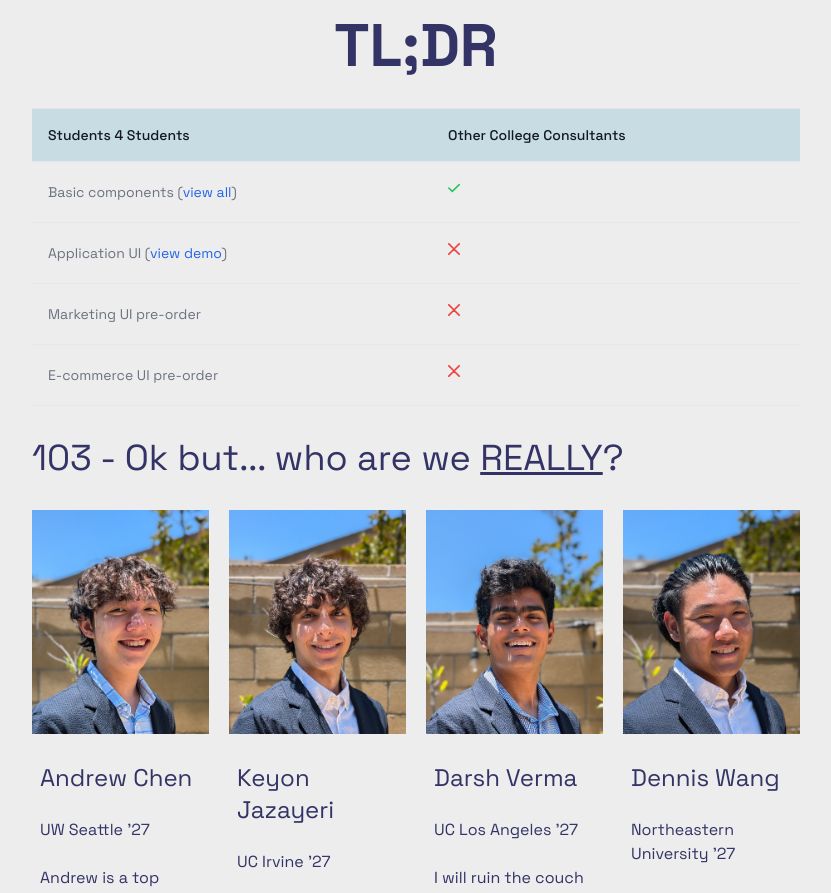
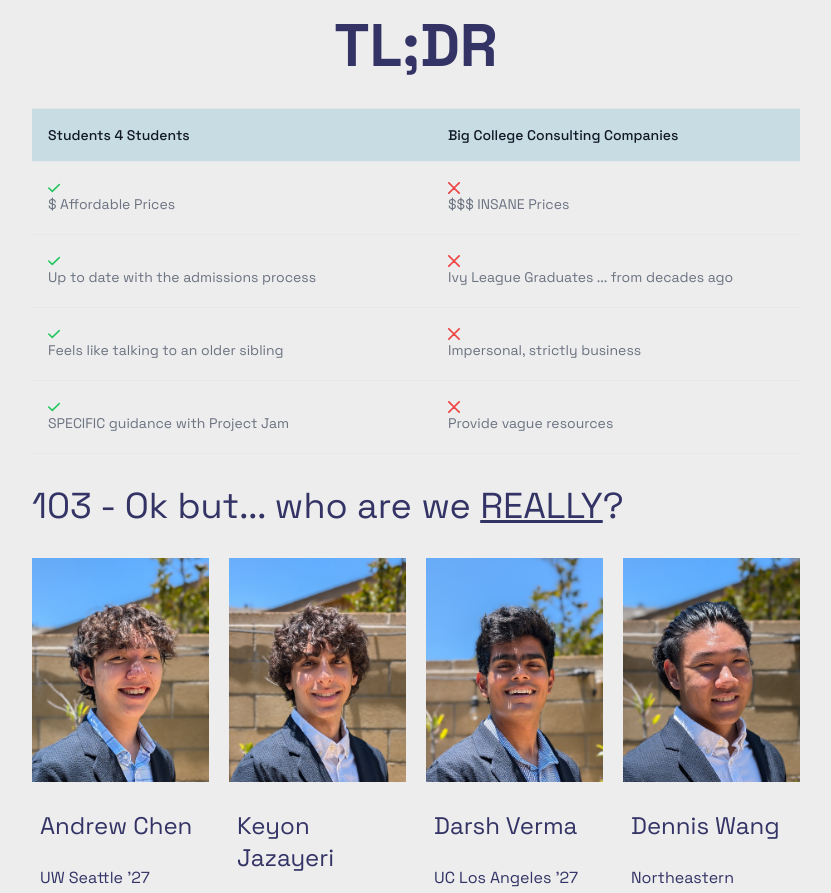
Before and after one commit to denniwang/s4s-website, a Next.js app: page /en/about in a window 1280 px wide. Shown: the part 1120-2013 px from the top of the page, without its empty margins (224-1055 px from the left). Built offline with nearby package versions, Linux system fonts and the light colour scheme.

Commit message:
text to table

```diff
--- a/src/app/[locale]/about/page.tsx
+++ b/src/app/[locale]/about/page.tsx
@@ -32,24 +32,16 @@ export default function About() {
       desc: 'Dennis is a CS + Business major at NEU, he loves to play tennis and participate in hackathons. He aspires to be retired by 30'
     }
   ]
-
   function Table() {
     return (
       <div id='detailed-pricing' className='w-full overflow-x-auto'>
         <div className='min-w-max overflow-hidden'>
           <div className='grid grid-cols-2 gap-x-16 border-b border-t border-gray-200 bg-background-secondary p-4 text-sm font-medium text-gray-900 dark:border-gray-700 dark:text-white'>
             <div className='flex items-center'>Students 4 Students</div>
-            <div>Other College Consultants</div>
+            <div>Big College Consulting Companies</div>
           </div>
           <div className='grid grid-cols-2 gap-x-16 border-b border-gray-200 px-4 py-5 text-sm text-gray-700 dark:border-gray-700'>
             <div className='text-gray-500 dark:text-gray-400'>
-              Basic components (
-              <a href='#' className='text-blue-600 hover:underline'>
-                view all
-              </a>
-              )
-            </div>
-            <div>
               <svg
                 className='h-3 w-3 text-green-500'
                 aria-hidden='true'
@@ -65,17 +57,9 @@ export default function About() {
                   d='M1 5.917 5.724 10.5 15 1.5'
                 />
               </svg>
+              $ Affordable Prices
             </div>
-          </div>
-          <div className='grid grid-cols-2 gap-x-16 border-b border-gray-200 px-4 py-5 text-sm text-gray-700 dark:border-gray-700'>
             <div className='text-gray-500 dark:text-gray-400'>
-              Application UI (
-              <a href='#' className='text-blue-600 hover:underline'>
-                view demo
-              </a>
-              )
-            </div>
-            <div>
               <svg
                 className='h-3 w-3 text-red-500'
                 aria-hidden='true'
@@ -91,13 +75,29 @@ export default function About() {
                   d='m1 1 6 6m0 0 6 6M7 7l6-6M7 7l-6 6'
                 />
               </svg>
+              $$$ INSANE Prices
             </div>
           </div>
           <div className='grid grid-cols-2 gap-x-16 border-b border-gray-200 px-4 py-5 text-sm text-gray-700 dark:border-gray-700'>
             <div className='text-gray-500 dark:text-gray-400'>
-              Marketing UI pre-order
+              <svg
+                className='h-3 w-3 text-green-500'
+                aria-hidden='true'
+                xmlns='http://www.w3.org/2000/svg'
+                fill='none'
+                viewBox='0 0 16 12'
+              >
+                <path
+                  stroke='currentColor'
+                  stroke-linecap='round'
+                  stroke-linejoin='round'
+                  stroke-width='2'
+                  d='M1 5.917 5.724 10.5 15 1.5'
+                />
+              </svg>
+              Up to date with the admissions process
             </div>
-            <div>
+            <div className='text-gray-500 dark:text-gray-400'>
               <svg
                 className='h-3 w-3 text-red-500'
                 aria-hidden='true'
@@ -113,13 +113,29 @@ export default function About() {
                   d='m1 1 6 6m0 0 6 6M7 7l6-6M7 7l-6 6'
                 />
               </svg>
+              Ivy League Graduates ... from decades ago
             </div>
           </div>
           <div className='grid grid-cols-2 gap-x-16 border-b border-gray-200 px-4 py-5 text-sm text-gray-700 dark:border-gray-700'>
             <div className='text-gray-500 dark:text-gray-400'>
-              E-commerce UI pre-order
+              <svg
+                className='h-3 w-3 text-green-500'
+                aria-hidden='true'
+                xmlns='http://www.w3.org/2000/svg'
+                fill='none'
+                viewBox='0 0 16 12'
+              >
+                <path
+                  stroke='currentColor'
+                  stroke-linecap='round'
+                  stroke-linejoin='round'
+                  stroke-width='2'
+                  d='M1 5.917 5.724 10.5 15 1.5'
+                />
+              </svg>
+              Feels like talking to an older sibling
             </div>
-            <div>
+            <div className='text-gray-500 dark:text-gray-400'>
               <svg
                 className='h-3 w-3 text-red-500'
                 aria-hidden='true'
@@ -135,6 +151,45 @@ export default function About() {
                   d='m1 1 6 6m0 0 6 6M7 7l6-6M7 7l-6 6'
                 />
               </svg>
+              Impersonal, strictly business
+            </div>
+          </div>
+          <div className='grid grid-cols-2 gap-x-16 border-b border-gray-200 px-4 py-5 text-sm text-gray-700 dark:border-gray-700'>
+            <div className='text-gray-500 dark:text-gray-400'>
+              <svg
+                className='h-3 w-3 text-green-500'
+                aria-hidden='true'
+                xmlns='http://www.w3.org/2000/svg'
+                fill='none'
+                viewBox='0 0 16 12'
+              >
+                <path
+                  stroke='currentColor'
+                  stroke-linecap='round'
+                  stroke-linejoin='round'
+                  stroke-width='2'
+                  d='M1 5.917 5.724 10.5 15 1.5'
+                />
+              </svg>
+              SPECIFIC guidance with Project Jam
+            </div>
+            <div className='text-gray-500 dark:text-gray-400'>
+              <svg
+                className='h-3 w-3 text-red-500'
+                aria-hidden='true'
+                xmlns='http://www.w3.org/2000/svg'
+                fill='none'
+                viewBox='0 0 14 14'
+              >
+                <path
+                  stroke='currentColor'
+                  stroke-linecap='round'
+                  stroke-linejoin='round'
+                  stroke-width='2'
+                  d='m1 1 6 6m0 0 6 6M7 7l6-6M7 7l-6 6'
+                />
+              </svg>
+              Provide vague resources
             </div>
           </div>
         </div>
@@ -180,10 +235,11 @@ export default function About() {
             <p className=''>
               Students4Students was founded by four college students with the
               goal of helping high schoolers get into their dream colleges. We
-              understand that college admissions are tough—we&quot;ve experienced it
-              ourselves—which is why we&quot;re committed to helping applicants
-              perfect the process. Ther are many different factors that can
-              impact your admission, and we&quot;re here to help you ace them all.
+              understand that college admissions are tough—we&quot;ve
+              experienced it ourselves—which is why we&quot;re committed to
+              helping applicants perfect the process. Ther are many different
+              factors that can impact your admission, and we&quot;re here to
+              help you ace them all.
             </p>
           </div>
           <div className='w-1/3'>
@@ -216,15 +272,16 @@ export default function About() {
           </div>
           <div className='flex w-1/2 flex-col justify-center'>
             <p className=''>
-              At Students4Students, we&quot;re more than just college counselors. Our
-              mission is to help students discover their unique passions and use
-              them to craft their best possible applications. We take a
-              comprehensive approach, guiding students through every aspect of
-              the college admissions process—clubs, extracurriculars, essays,
-              academics, and anything else that might impact their journey. Our
-              mentors have recently navigated this process themselves and are
-              determined to share their experiences and insights. When join join
-              we guarantee that you&quot;ll feel confident in your path.
+              At Students4Students, we&quot;re more than just college
+              counselors. Our mission is to help students discover their unique
+              passions and use them to craft their best possible applications.
+              We take a comprehensive approach, guiding students through every
+              aspect of the college admissions process—clubs, extracurriculars,
+              essays, academics, and anything else that might impact their
+              journey. Our mentors have recently navigated this process
+              themselves and are determined to share their experiences and
+              insights. When join join we guarantee that you&quot;ll feel
+              confident in your path.
             </p>
           </div>
         </div>
```
